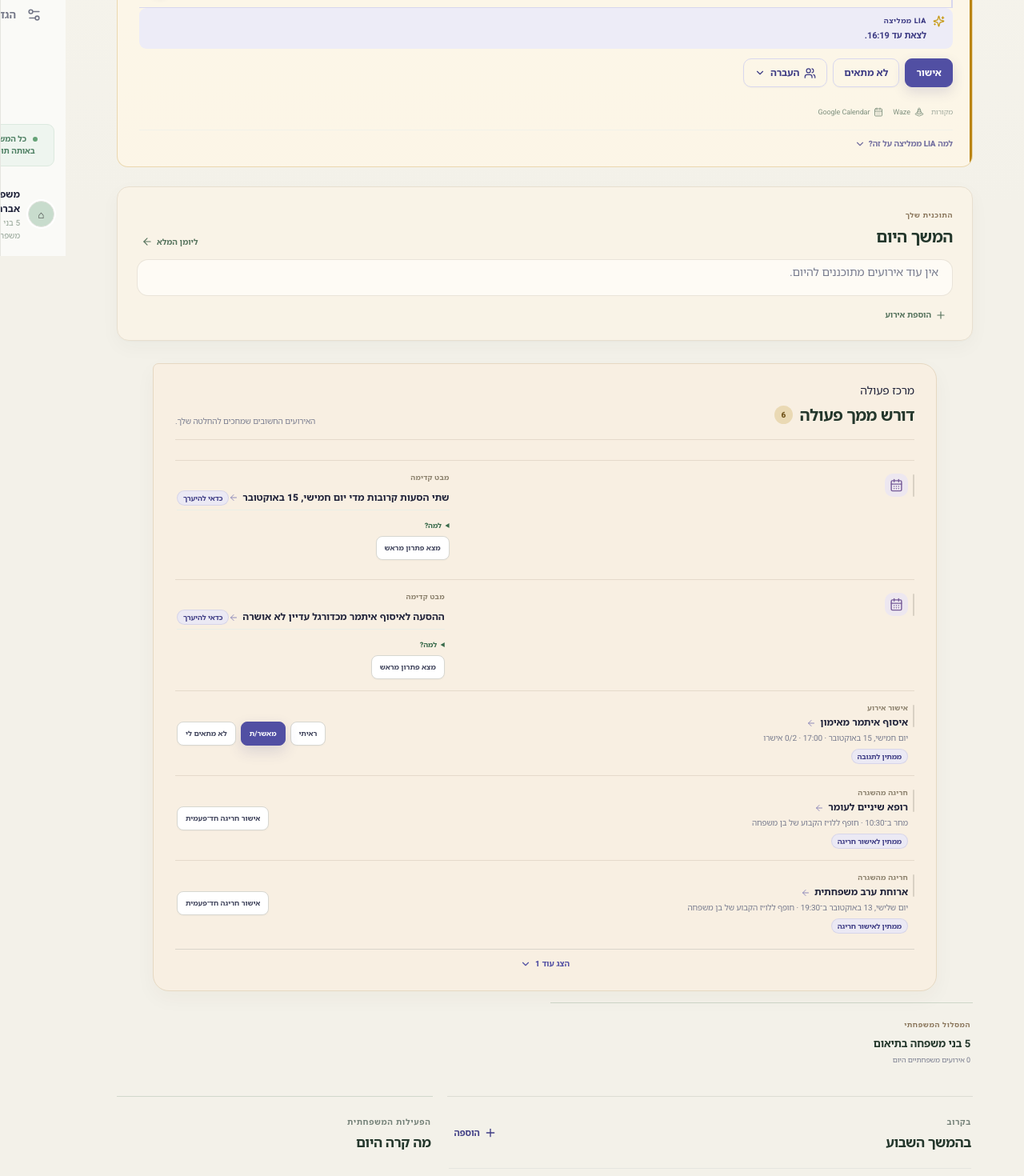
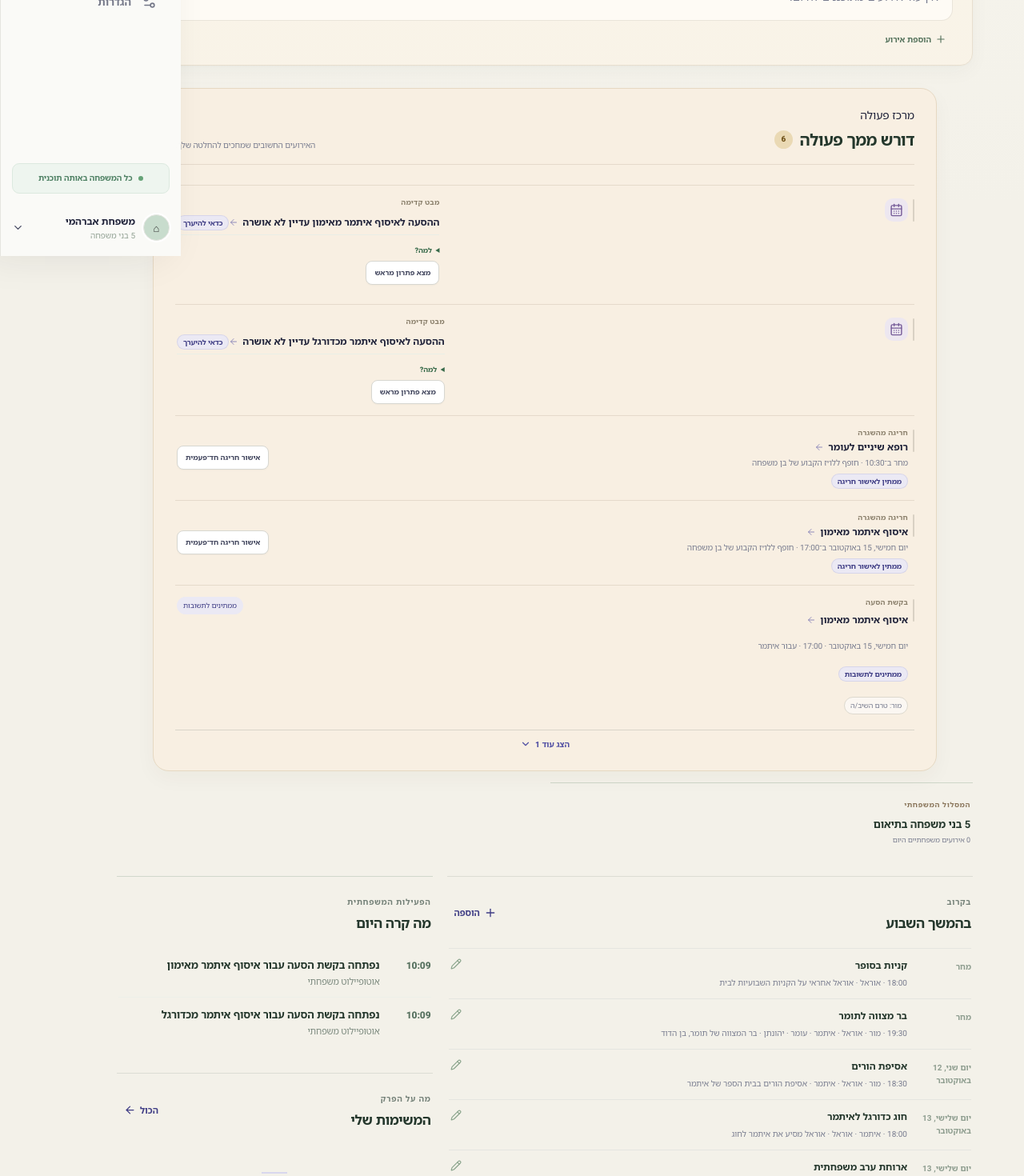
Before and after one commit to noamc24/Family-AutoPilot, a React (Vite) app: page / in a window 1280 px wide. Shown: the part 480-1950 px from the top of the page at 80% size. Built offline with nearby package versions, Linux system fonts and the light colour scheme.

Commit message:
feat: enhance weekly routines with flexible start and end times for weekdays and Fridays

```diff
--- a/src/data.ts
+++ b/src/data.ts
@@ -66,13 +66,16 @@ export const localDate = (offset = 0) => {
   date.setDate(date.getDate() + offset)
   return `${date.getFullYear()}-${String(date.getMonth() + 1).padStart(2, '0')}-${String(date.getDate()).padStart(2, '0')}`
 }
-const nextWednesday = () => {
+const nextWeekday = (weekday: number) => {
   const date = new Date()
   const currentDay = date.getDay()
-  const diff = (3 - currentDay + 7) % 7 || 7
+  const diff = (weekday - currentDay + 7) % 7 || 7
   date.setDate(date.getDate() + diff)
   return `${date.getFullYear()}-${String(date.getMonth() + 1).padStart(2, '0')}-${String(date.getDate()).padStart(2, '0')}`
 }
+const nextTuesday = () => nextWeekday(2)
+const nextWednesday = () => nextWeekday(3)
+const nextThursday = () => nextWeekday(4)
 export function mergeRoutineEntries(routines: WeeklyRoutine[] = []): WeeklyRoutine[] {
   const grouped = new Map<string, WeeklyRoutine>()
   for (const routine of routines) {
@@ -146,38 +149,39 @@ export function pruneExpiredData(data: AppData, now = new Date()): AppData {
   }
 }
 
-const weeklyCare = (personId: string, label: string): WeeklyRoutine[] => [
-  { id: `default-${personId}-weekdays`, kind: 'study', label, day: 0, days: [0, 1, 2, 3, 4], start: '08:00', end: '16:00' },
-  { id: `default-${personId}-friday`, kind: 'study', label, day: 5, days: [5], start: '08:00', end: '13:30' },
+const weeklyCare = (personId: string, label: string, weekdayStart: string, weekdayEnd: string, fridayStart: string, fridayEnd: string): WeeklyRoutine[] => [
+  { id: `default-${personId}-weekdays`, kind: 'study', label, day: 0, days: [0, 1, 2, 3, 4], start: weekdayStart, end: weekdayEnd },
+  { id: `default-${personId}-friday`, kind: 'study', label, day: 5, days: [5], start: fridayStart, end: fridayEnd },
 ]
 
 const defaultFamilyRoutines: Record<string, WeeklyRoutine[]> = {
-  Itamar: [{ id: 'default-Itamar-soccer', kind: 'activity', label: 'חוג כדורגל', day: 2, days: [2], start: '18:00', end: '20:00' }],
-  noa: [{ id: 'default-noa-swim', kind: 'activity', label: 'חוג שחייה', day: 3, days: [3], start: '18:00', end: '19:30' }],
-  Mor: [],
-  Orel: [],
+  Itamar: [],
+  noa: [],
+  Mor: [{ id: 'default-Mor-work', kind: 'work', label: 'עבודה', day: 0, days: [0, 1, 2, 3, 4], start: '08:00', end: '16:30' }],
+  Orel: [{ id: 'default-Orel-work', kind: 'work', label: 'עבודה', day: 0, days: [0, 1, 2, 3, 4], start: '08:30', end: '17:30' }],
 }
 
 export const initialData: AppData = {
   families: [{ id: DEFAULT_FAMILY_ID, name: 'משפחת אברהמי', people: [
     { id: 'Orel', name: 'אוראל', role: 'אב', color: 'sage', birthDate: '1988-11-06', birthYear: 1988, age: ageFromBirthDate('1988-11-06'), hasLicense: true, hasCar: true, availableForPickup: true, routines: defaultFamilyRoutines.Orel, personalSettings: demoPersonalSettings() },
     { id: 'Mor', name: 'מור', role: 'אם', color: 'peach', birthDate: '1993-12-12', birthYear: 1993, age: ageFromBirthDate('1993-12-12'), hasLicense: true, hasCar: true, availableForPickup: true, routines: defaultFamilyRoutines.Mor, personalSettings: demoPersonalSettings() },
-    { id: 'Itamar', name: 'איתמר', role: 'בן', color: 'lavender', birthDate: '2018-10-06', birthYear: 2018, age: ageFromBirthDate('2018-10-06'), hasLicense: false, hasCar: false, availableForPickup: false, routines: [...weeklyCare('Itamar', 'בית ספר'), ...defaultFamilyRoutines.Itamar] },
-    { id: 'noa', name: 'עומר', role: 'בן', color: 'butter', birthDate: '2021-12-30', birthYear: 2021, age: ageFromBirthDate('2021-12-30'), hasLicense: false, hasCar: false, availableForPickup: false, routines: [...weeklyCare('noa', 'בית ספר'), ...defaultFamilyRoutines.noa] },
-    { id: 'yehonatan', name: 'יהונתן', role: 'בן', color: 'sage', birthDate: '2024-11-11', birthYear: 2024, age: ageFromBirthDate('2024-11-11'), hasLicense: false, hasCar: false, availableForPickup: false, routines: weeklyCare('yehonatan', 'מעון') },
+    { id: 'Itamar', name: 'איתמר', role: 'בן', color: 'lavender', birthDate: '2018-10-06', birthYear: 2018, age: ageFromBirthDate('2018-10-06'), hasLicense: false, hasCar: false, availableForPickup: false, routines: [...weeklyCare('Itamar', 'בית ספר · כיתה ג׳', '08:00', '13:30', '08:00', '12:00'), ...defaultFamilyRoutines.Itamar] },
+    { id: 'noa', name: 'עומר', role: 'בן', color: 'butter', birthDate: '2021-12-30', birthYear: 2021, age: ageFromBirthDate('2021-12-30'), hasLicense: false, hasCar: false, availableForPickup: false, routines: [...weeklyCare('noa', 'גן חובה', '07:30', '14:00', '07:30', '12:30'), ...defaultFamilyRoutines.noa] },
+    { id: 'yehonatan', name: 'יהונתן', role: 'בן', color: 'sage', birthDate: '2024-11-11', birthYear: 2024, age: ageFromBirthDate('2024-11-11'), hasLicense: false, hasCar: false, availableForPickup: false, routines: weeklyCare('yehonatan', 'מעון', '07:30', '16:00', '07:30', '12:30') },
   ] }],
   events: [
     { id: 'dentist', familyId: DEFAULT_FAMILY_ID, title: 'רופא שיניים לעומר', date: localDate(1), time: '10:30', endTime: '11:15', icon: '🦷', participantIds: ['noa', 'Mor'], responsibleId: 'Mor', details: 'מור מלווה את עומר לתור', priority: 'high' },
     { id: 'dance', familyId: DEFAULT_FAMILY_ID, title: 'חוג שחייה לעומר', date: localDate(2), time: '17:00', endTime: '18:00', icon: '🏊', participantIds: ['noa', 'Mor'], responsibleId: 'Mor', details: 'מור מסיעה את עומר לחוג', requiresDriver: true },
     { id: 'temporary-wednesday-lesson', familyId: DEFAULT_FAMILY_ID, title: 'שיעור זמני', date: nextWednesday(), time: '19:30', endTime: '19:40', icon: '📝', participantIds: ['Orel'], responsibleId: 'Orel', details: 'אירוע זמני — ניתן לשנות את השם בהמשך' },
-    { id: 'football', familyId: DEFAULT_FAMILY_ID, title: 'חוג כדורגל לאיתמר', date: localDate(3), time: '17:00', endTime: '18:15', icon: '⚽', participantIds: ['Itamar', 'Orel'], responsibleId: 'Orel', details: 'אוראל מסיע את איתמר לחוג', requiresDriver: true },
-    { id: 'supermarket', familyId: DEFAULT_FAMILY_ID, title: 'סופר', date: localDate(4), time: '18:00', endTime: '19:00', icon: '🛒', participantIds: ['Orel'], responsibleId: 'Orel', details: 'קניות שבועיות לבית' },
+    { id: 'football', familyId: DEFAULT_FAMILY_ID, title: 'חוג כדורגל לאיתמר', date: nextTuesday(), time: '18:00', endTime: '19:15', icon: '⚽', participantIds: ['Itamar', 'Orel'], responsibleId: 'Orel', details: 'אוראל מסיע את איתמר לחוג', requiresDriver: true },
+    { id: 'orel-haircut', familyId: DEFAULT_FAMILY_ID, title: 'תספורת לאוראל', date: nextWednesday(), time: '18:00', endTime: '18:30', icon: '✂️', participantIds: ['Orel'], responsibleId: 'Orel', details: 'תור במספרה' },
+    { id: 'supermarket', familyId: DEFAULT_FAMILY_ID, title: 'קניות בסופר', date: nextThursday(), time: '18:00', endTime: '19:00', icon: '🛒', participantIds: ['Orel'], responsibleId: 'Orel', details: 'אוראל אחראי על הקניות השבועיות לבית' },
+    { id: 'tomer-bar-mitzvah', familyId: DEFAULT_FAMILY_ID, title: 'בר מצווה לתומר', date: nextThursday(), time: '19:30', endTime: '22:30', icon: '🎉', participantIds: ['Mor', 'Orel', 'Itamar', 'noa', 'yehonatan'], responsibleId: '', details: 'בר המצווה של תומר, בן הדוד' },
     { id: 'parents-meeting', familyId: DEFAULT_FAMILY_ID, title: 'אסיפת הורים', date: localDate(5), time: '18:30', endTime: '19:30', icon: '🏫', participantIds: ['Mor', 'Orel', 'Itamar'], responsibleId: 'Mor', details: 'אסיפת הורים בבית הספר של איתמר' },
     { id: 'dinner', familyId: DEFAULT_FAMILY_ID, title: 'ארוחת ערב משפחתית', date: localDate(6), time: '19:30', endTime: '20:30', icon: '🍽️', participantIds: ['Mor', 'Orel', 'Itamar', 'noa', 'yehonatan'], responsibleId: '', details: 'כולם יחד' },
     { id: 'trip', familyId: DEFAULT_FAMILY_ID, title: 'טיול בית ספר', routineOverride: true, date: localDate(7), time: '08:00', endTime: '14:00', icon: '🎒', participantIds: ['Itamar'], responsibleId: 'Mor', details: 'להביא תיק, מים וכובע' },
     { id: 'traffic-pickup', familyId: DEFAULT_FAMILY_ID, title: 'איסוף איתמר מאימון', date: localDate(8), time: '17:00', icon: '🚗', participantIds: ['Itamar', 'Orel'], responsibleId: 'Orel', details: 'אוראל אחראי לאיסוף', requiresDriver: true },
     { id: 'pickup', familyId: DEFAULT_FAMILY_ID, title: 'איסוף איתמר מכדורגל', date: localDate(9), time: '18:30', icon: '🚗', participantIds: ['Itamar'], responsibleId: '', details: 'דרוש נהג/ת לאיסוף', needsAttention: true, requiresDriver: true },
-    { id: 'orel-haircut', familyId: DEFAULT_FAMILY_ID, title: 'תספורת לאוראל', date: localDate(10), time: '16:30', endTime: '17:15', icon: '✂️', participantIds: ['Orel'], responsibleId: 'Orel', details: 'תור במספרה' },
   ],
   tasks: [
     { id: 'groceries', familyId: DEFAULT_FAMILY_ID, title: 'קניות לבית', ownerId: 'Mor', due: localDate(), done: false, requiresAdult: true, priority: 'low', flexible: true },
```
